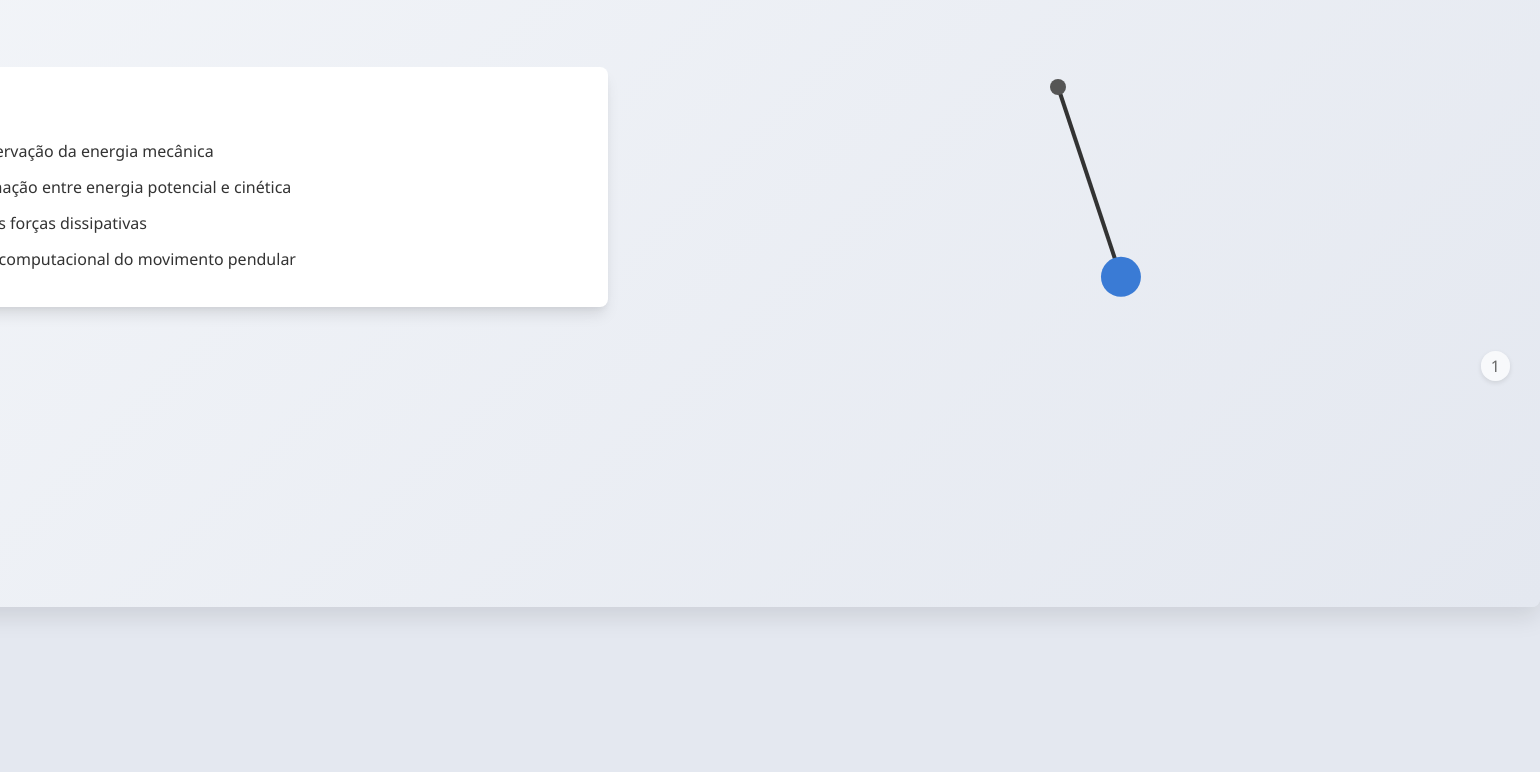
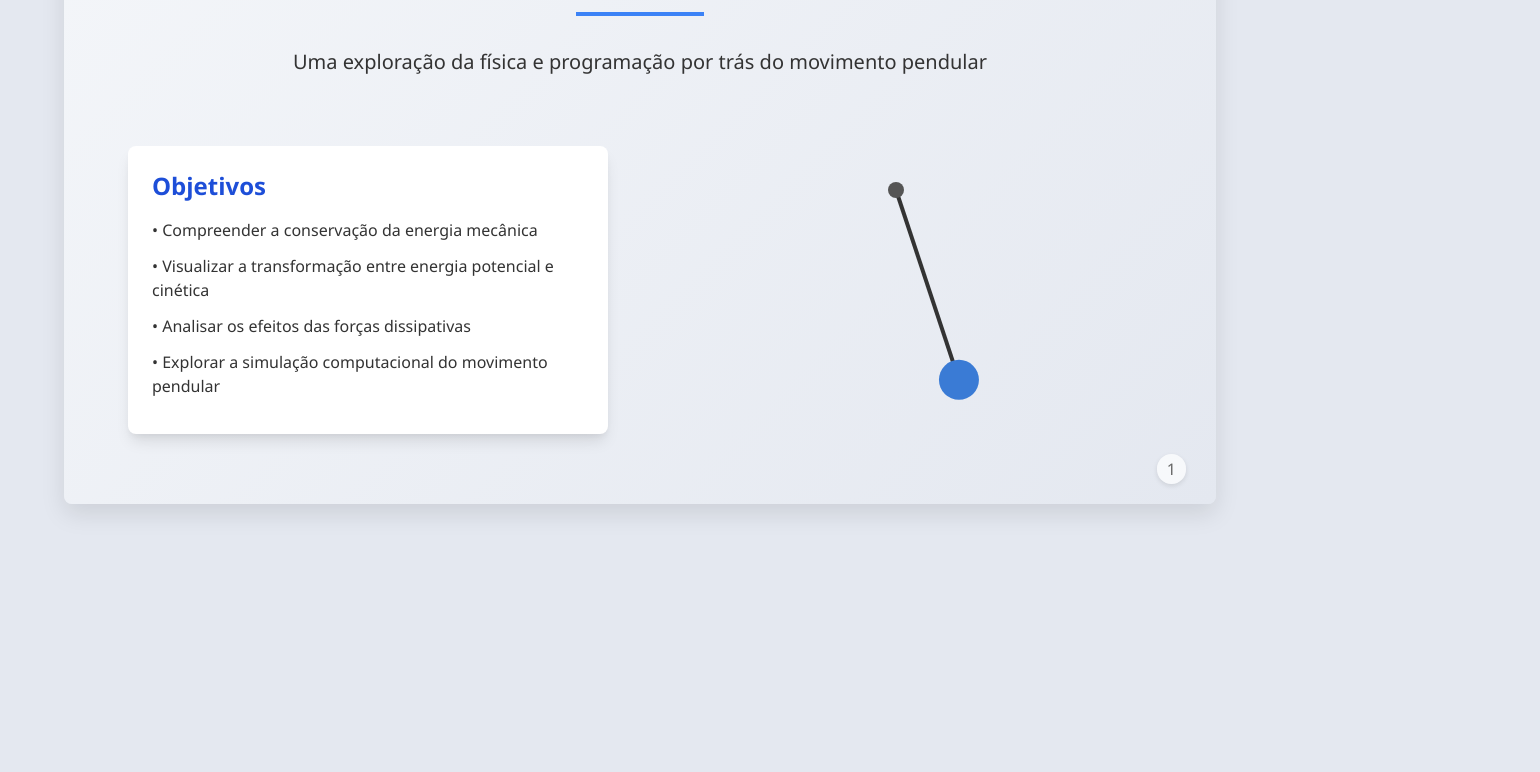
Before and after one commit to Andreluis-main/apresentacao.intmec, a plain HTML site: page index.html in a window 1280 px wide. Shown: the part 268-1040 px from the top of the page, 1540 px wide, since content can reach past the window. Before the commit the page ends 963 px from the top, so only its background shows below. Drawn offline with nearby package versions, Linux system fonts and the light colour scheme.

Commit message:
Update index.html

```diff
--- a/index.html
+++ b/index.html
@@ -18,8 +18,9 @@
             background-color: #e4e8f0;
         }
         .slide {
-            width: 1800px;
-            min-height: 950px;
+            width: 90vw;
+            max-width: 1200px;
+            min-height: 80vh;
             position: absolute;
             top: 50%;
             left: 50%;
```
